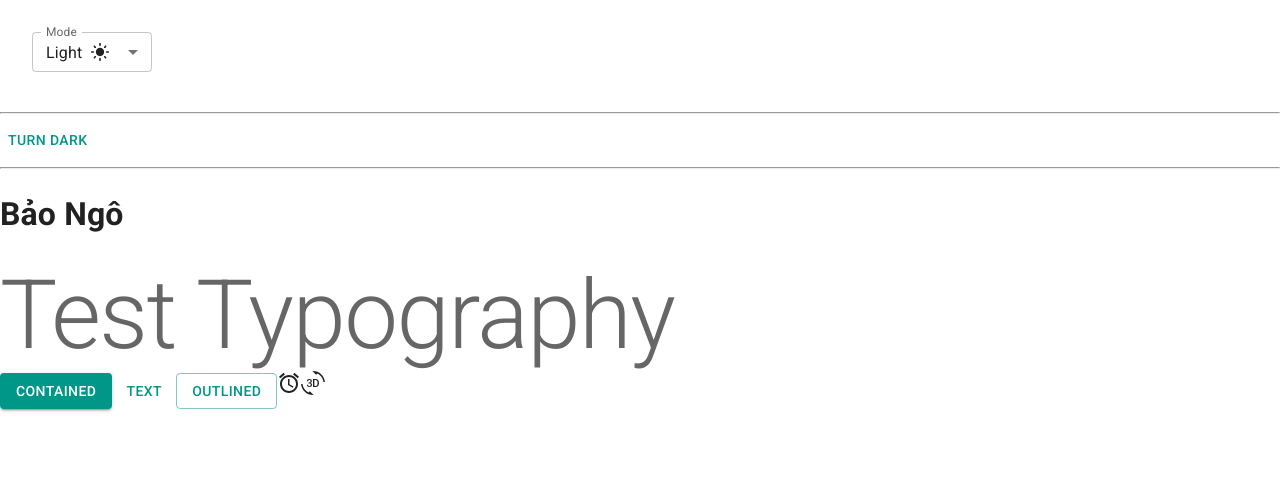
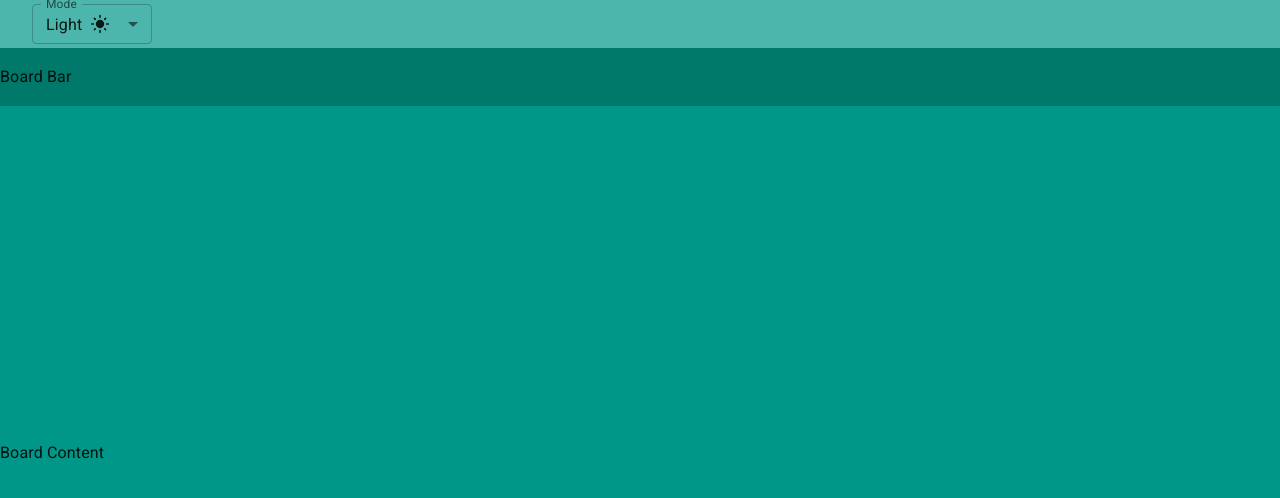
Before and after one commit to itsbn0110/trello-web, a React (Vite) app: page / in a window 1280 px wide. Shown: the top 498 px of the page. Built offline with nearby package versions, Linux system fonts and the light colour scheme.

Commit message:
build_layout

```diff
--- a/src/App.jsx
+++ b/src/App.jsx
@@ -1,8 +1,4 @@
 import { useColorScheme } from '@mui/material/styles';
-import { Button } from '@mui/material';
-import { AccessAlarm } from '@mui/icons-material';
-import ThreeDRotation from '@mui/icons-material/ThreeDRotation';
-import Typography from '@mui/material/Typography';
 import InputLabel from '@mui/material/InputLabel';
 import MenuItem from '@mui/material/MenuItem';
 import FormControl from '@mui/material/FormControl';
@@ -11,6 +7,7 @@
 import DarkModeIcon from '@mui/icons-material/DarkMode';
 import SettingsBrightnessIcon from '@mui/icons-material/SettingsBrightness';
 import Box from '@mui/material/Box';
+import Container from '@mui/material/Container';
 function ModeSelect() {
   const { mode, setMode } = useColorScheme();
 
@@ -48,36 +45,43 @@
     </FormControl>
   );
 }
-
-function ModeToggle() {
-  const { mode, setMode } = useColorScheme();
-  return (
-    <Button
-      onClick={() => {
-        setMode(mode === 'light' ? 'dark' : 'light');
-      }}
-    >
-      {mode === 'light' ? 'Turn dark' : 'Turn light'}
-    </Button>
-  );
-}
 function App() {
   return (
-    <>
-      <ModeSelect />
-      <hr />
-      <ModeToggle />
-      <hr />
-      <h1>Bảo Ngô</h1>
-      <Typography variant="h1" color="text.secondary">
-        Test Typography
-      </Typography>
-      <Button variant="contained">Contained</Button>
-      <Button variant="text">Text</Button>
-      <Button variant="outlined">Outlined</Button>
-      <AccessAlarm />
-      <ThreeDRotation />
-    </>
+    <Container disableGutters maxWidth={false} sx={{ height: '100vh' }}>
+      <Box
+        sx={{
+          height: (theme) => theme.trello.headerHeight,
+          width: '100%',
+          backgroundColor: 'primary.light',
+          display: 'flex',
+          alignItems: 'center'
+        }}
+      >
+        <ModeSelect />
+      </Box>
+      <Box
+        sx={{
+          height: (theme) => theme.trello.boardBarHeight,
+          width: '100%',
+          backgroundColor: 'primary.dark',
+          display: 'flex',
+          alignItems: 'center'
+        }}
+      >
+        Board Bar
+      </Box>
+      <Box
+        sx={{
+          display: 'flex',
+          alignItems: 'center',
+          height: (theme) =>
+            `calc(100vh - ${theme.trello.headerHeight} - ${theme.trello.boardBarHeight})`,
+          backgroundColor: 'primary.main'
+        }}
+      >
+        Board Content
+      </Box>
+    </Container>
   );
 }
 
--- a/src/theme.js
+++ b/src/theme.js
@@ -3,6 +3,10 @@
 
 // Create a theme instance.
 const theme = extendTheme({
+  trello: {
+    headerHeight: '48px',
+    boardBarHeight: '58px'
+  },
   colorSchemes: {
     light: {
       palette: {
```
